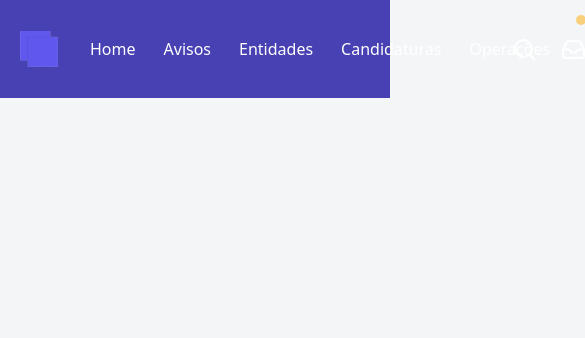
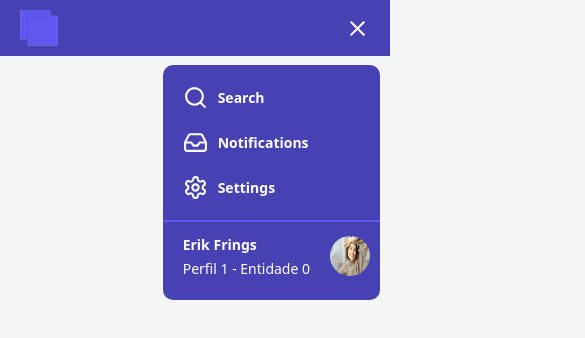
Before and after one commit to lucasfariaswrightia/desafio24, a Next.js app: page / in a window 390 px wide. Shown: the top 338 px of the page, 585 px wide, since content can reach past the window. Built offline with nearby package versions, Linux system fonts and the light colour scheme.

Commit message:
navbar responsive with dropdown menu

```diff
--- a/src/app/page.tsx
+++ b/src/app/page.tsx
@@ -1,3 +1,5 @@
+"use client"
+
 import Image from "next/image";
 
 export default function Home() {
--- a/src/components/global/NavBar.tsx
+++ b/src/components/global/NavBar.tsx
@@ -1,11 +1,14 @@
 "use client"
 
 import '@/styles/NavBar.css'
-import React from 'react'
+import React, { useState } from 'react'
 import Image from 'next/image'
-import { LuSearch, LuInbox, LuSettings } from 'react-icons/lu'
+import { LuSearch, LuInbox, LuSettings, LuMenu, LuX } from 'react-icons/lu'
 
 export default function NavBar() {
+
+    const [isMenuOpen, setIsMenuOpen] = useState(true)
+
     return (
         <div className='navbar-container'>
 
@@ -13,10 +16,11 @@ export default function NavBar() {
             <div>
                 {/* Logo and Menu */}
                 <Image
-                    src={'/assets/images/desafio24-logo.png'}
+                    src={'/images/desafio24-logo.png'}
                     width={38}
                     height={38}
                     alt='Logo-Desafio24'
+                    priority
                 />
                 {/* Other features */}
                 <ul>
@@ -37,6 +41,7 @@ export default function NavBar() {
                     </a>
                 </ul>
             </div>
+
 
             {/* Right content */}
             <div>
@@ -60,10 +65,11 @@ export default function NavBar() {
                 <button className="profile-button">
                     <div className="profile-image-wrapper">
                         <Image
-                            src="/assets/images/profile-desafio24.jpg"
+                            src="/images/profile-desafio24.jpg"
                             alt="Profile-Desafio24"
                             fill
                             className="profile-image"
+                            sizes='100%'
                         />
                     </div>
                     <div>
@@ -72,7 +78,59 @@ export default function NavBar() {
                     </div>
                 </button>
 
+                {/* hamburguer menu button */}
+                <button
+                    id='menu-hamburguer-button'
+                    className='menu-hamburguer'
+                    onClick={() => setIsMenuOpen(value => !value)}
+                >
+                    {isMenuOpen ? <LuX size={25} /> : <LuMenu size={25} />}
+                </button>
+
+                {/* dropdown menu for < desktop sizes */}
+                {isMenuOpen &&
+                    <div className='dropdown-menu'>
+                        <ul>
+                            <li>
+                                <button>
+                                    <LuSearch size={25} />
+                                    <span>Search</span>
+                                </button>
+                            </li>
+                            <li>
+                                <button>
+                                    <LuInbox size={25} />
+                                    <span>Notifications</span>
+                                </button>
+                            </li>
+                            <li>
+                                <button>
+                                    <LuSettings size={25} />
+                                    <span>Settings</span>
+                                </button>
+                            </li>
+                        </ul>
+                        {/* profile image on dropdown menu */}
+                        <div>
+                            <div>
+                                <span style={{ fontWeight: "bold" }}>Erik Frings</span>
+                                <br />
+                                <span>Perfil 1 - Entidade 0</span>
+                            </div>
+                            <div style={{ position: "relative", width: 40, height:40, borderRadius: 100, overflow: "hidden" }}>
+                                <Image
+                                    src="/images/profile-desafio24.jpg"
+                                    alt="Profile-Desafio24"
+                                    fill
+                                />
+                            </div>
+                        </div>
+                    </div>
+                }
+
             </div>
+
+
 
         </div>
     )
--- a/src/styles/NavBar.css
+++ b/src/styles/NavBar.css
@@ -19,6 +19,23 @@
     display: flex;
     gap: 28px;
     font-weight: 500;
+}
+
+
+
+/* smaller than desktop */
+@media (max-width: 992px) {
+
+    /* hide menu items */
+    .navbar-container>div:first-child>ul {
+        display: none;
+    }
+
+    /* hide nav options on the right */
+    .navbar-container>div:last-child>button:not(.menu-hamburguer) {
+        display: none;
+    }
+
 }
 
 
@@ -63,20 +80,90 @@
 .profile-image {
     object-fit: cover;
 }
+
 /* text within profile button */
-.profile-button > div:last-child {
+.profile-button>div:last-child {
     display: flex;
     flex-direction: column;
     align-items: flex-start;
 }
 
 /* username */
-.profile-button > div:last-child > span:first-child {
+.profile-button>div:last-child>span:first-child {
     font-size: 14px;
     font-weight: 700;
 }
+
 /* text below username */
-.profile-button > div:last-child > span:last-child {
+.profile-button>div:last-child>span:last-child {
     font-size: 12px;
     font-weight: 400;
 }
+
+/* hamburguer menu */
+.menu-hamburguer {
+    display: none !important;
+}
+
+/* dropdown menu */
+.dropdown-menu {
+    position: absolute;
+    top: 65px;
+    right: 10px;
+    background-color: var(--secundary-color);
+    padding: 10px 0;
+    border-radius: 10px;
+    display: none;
+}
+
+/* dropdown list */
+.dropdown-menu > ul {
+    display: flex;
+    flex-direction: column;
+    justify-content: flex-start;
+    align-items: flex-start;
+    min-width: 200px;
+    padding: 0 10px 10px 10px;
+    border-bottom: 2px solid var(--primary-color);
+}
+
+/* dropdown items */
+.dropdown-menu > ul > li {
+    padding: 10px;
+    width: 100%;
+    border-radius: 5px;
+    font-weight: bold;
+}
+.dropdown-menu > ul > li:hover {
+    background-color: var(--primary-color);
+}
+.dropdown-menu > ul > li > button {
+    display: flex;
+    align-items: center;
+    gap: 10px;
+}
+
+/* profile image on dropdown menu */
+/* out div */
+.dropdown-menu > div {
+    padding: 10px;
+    display: flex;
+    align-items: center;
+    gap: 10px;
+}
+/* in divs */
+.dropdown-menu > div > div {
+    padding: 0 10px;
+}
+
+@media (max-width: 992px) {
+    /* show hamburguer menu */
+    .menu-hamburguer {
+        display: block !important;
+    }
+    /* show dropdown menu */
+    .dropdown-menu {
+        display: flex;
+        flex-direction: column;
+    }
+}
```
Also changed, not shown: public/images/desafio24-logo.png (renamed from public/assets/images/desafio24-logo.png), public/images/profile-desafio24.jpg (renamed from public/assets/images/profile-desafio24.jpg), src/app/globals.css (line endings or trailing spaces).
